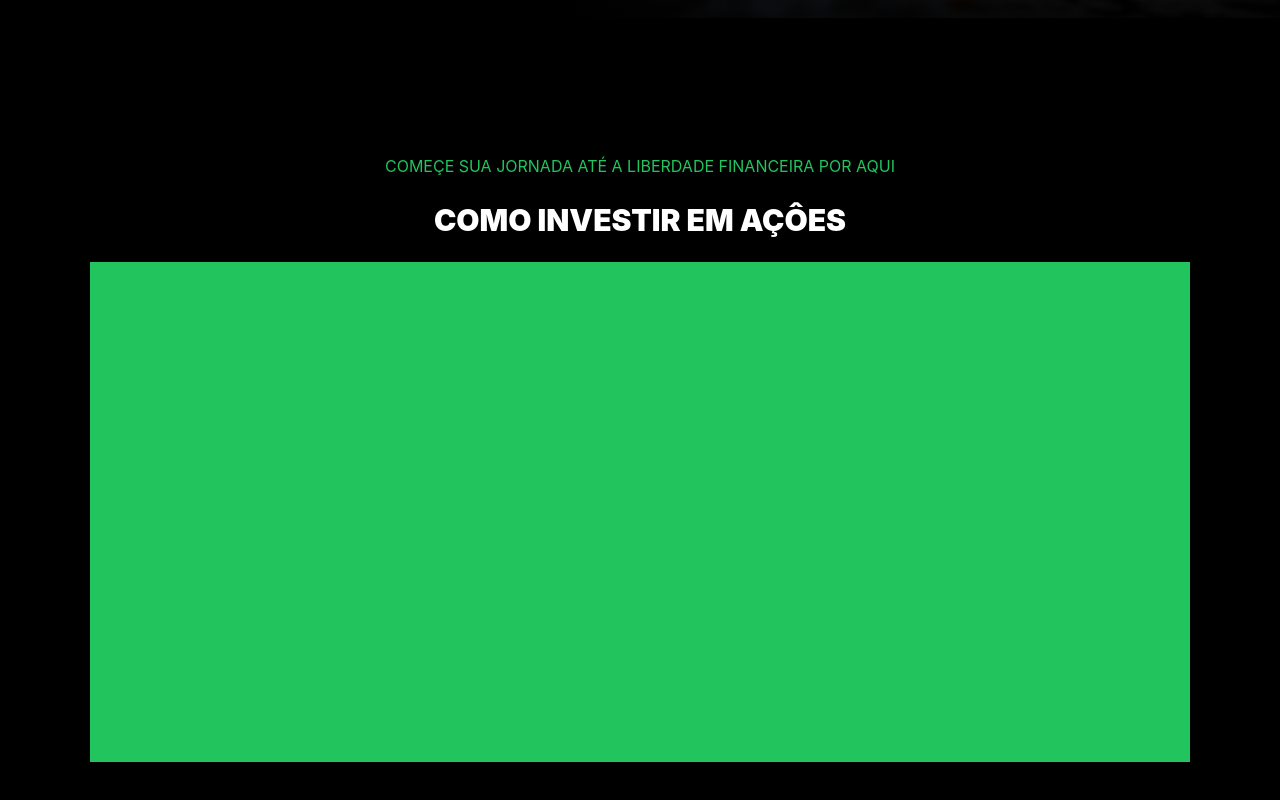
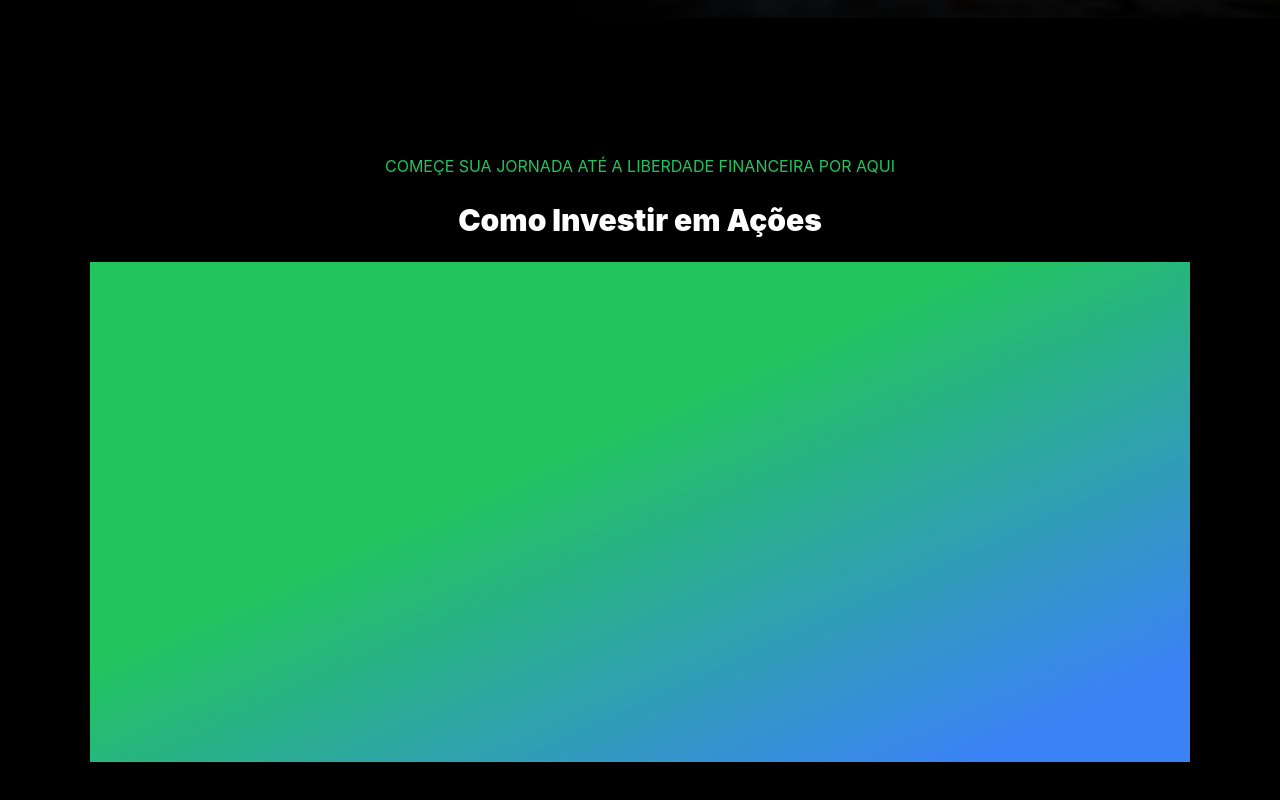
Before and after one commit to mayconjzj/investindocompouco, a Next.js app: page / in a window 1280 px wide. Shown: the part 646-1446 px from the top of the page. Built offline with nearby package versions, Linux system fonts and the light colour scheme.

Commit message:
New Commit

```diff
--- a/src/app/page.tsx
+++ b/src/app/page.tsx
@@ -41,9 +41,9 @@ export default function Home() {
           <span className="text-primary">
             COMEÇE SUA JORNADA ATÉ A LIBERDADE FINANCEIRA POR AQUI
           </span>
-          <h1 className="text-3xl font-black">COMO INVESTIR EM AÇÔES</h1>
+          <h1 className="text-3xl font-black">Como Investir em Ações</h1>
 
-          <div className="w-full max-w-[1100px] h-[50vw] max-h-[500px] bg-primary m-auto" />
+          <div className="w-full max-w-[1100px] h-[50vw] max-h-[500px] bg-gradient-to-br from-primary to-blue-500 from-40% to-90% m-auto" />
         </article>
       </section>
     </main>
--- a/tailwind.config.ts
+++ b/tailwind.config.ts
@@ -9,7 +9,7 @@ const config: Config = {
   theme: {
     extend: {
       backgroundImage: {
-        invest: 'url("/images/invest.png")'
+        invest: 'url("/images/invest.jpeg")'
       },
       fontFamily: {
         inter: ['var(--font-inter)']
```
